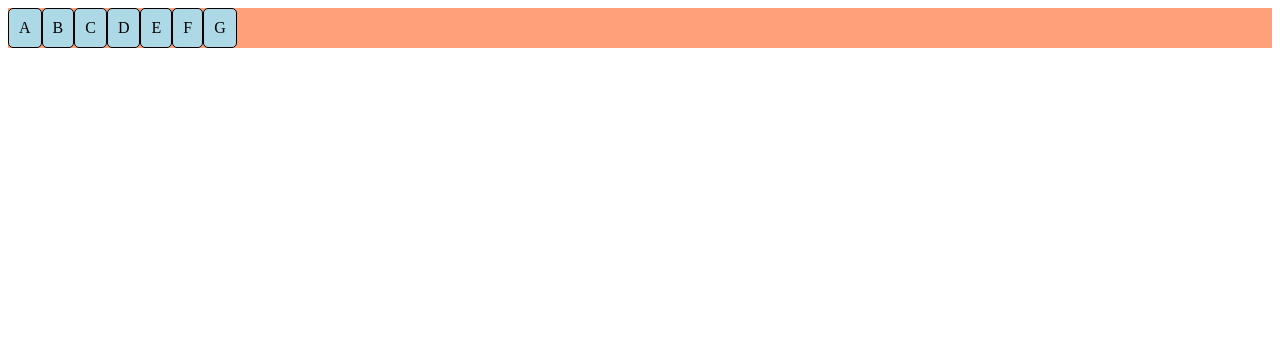
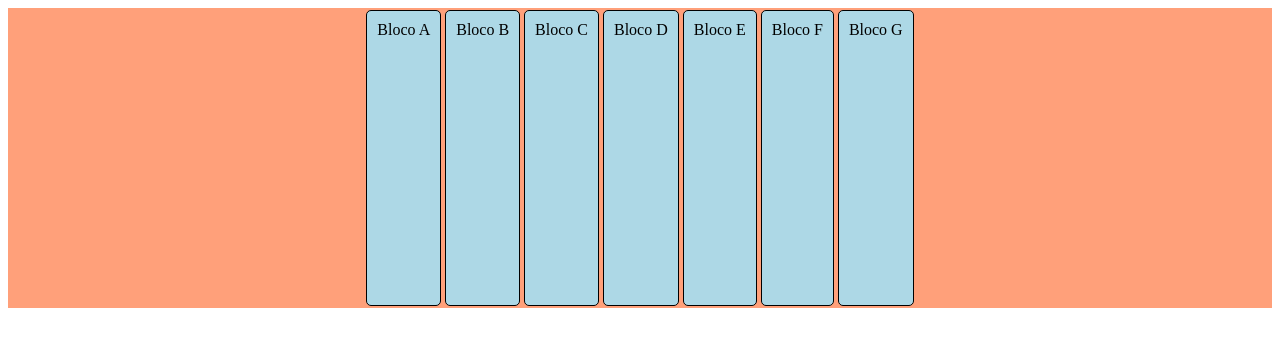
Before and after one commit to marina-araujo/html-css-2, a plain HTML site: page Exercícios/ex027/flex004/index.html in a window 1280 px wide. Drawn offline with Linux system fonts and the light colour scheme.

Commit message:
justify e alinhamento em flexbox

```diff
--- a/Exercícios/ex027/flex004/index.html
+++ b/Exercícios/ex027/flex004/index.html
@@ -7,8 +7,11 @@
     <style>
         div.conteiner {
             background-color: lightsalmon;
+            height: 300px;
             display: flex;
-            flex-direction: row;
+            flex-flow: row nowrap;
+            justify-content: center;
+            align-items: stretch;
         }
         div.item {
             background-color: lightblue;
@@ -16,18 +19,19 @@
             border: 1px solid black;
             border-radius: 5px;
             padding: 10px;
+            margin: 2px;
         }
     </style>
 </head>
 <body>
     <div class="conteiner">
-        <div class="item">A</div>
-        <div class="item">B</div>
-        <div class="item">C</div>
-        <div class="item">D</div>
-        <div class="item">E</div>
-        <div class="item">F</div>
-        <div class="item">G</div>
+        <div class="item">Bloco A</div>
+        <div class="item">Bloco B</div>
+        <div class="item">Bloco C</div>
+        <div class="item">Bloco D</div>
+        <div class="item">Bloco E</div>
+        <div class="item">Bloco F</div>
+        <div class="item">Bloco G</div>
     </div>
 </body>
 </html>
```
